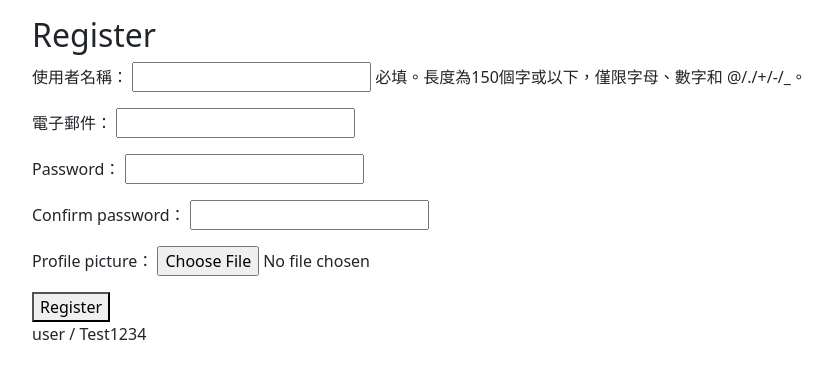
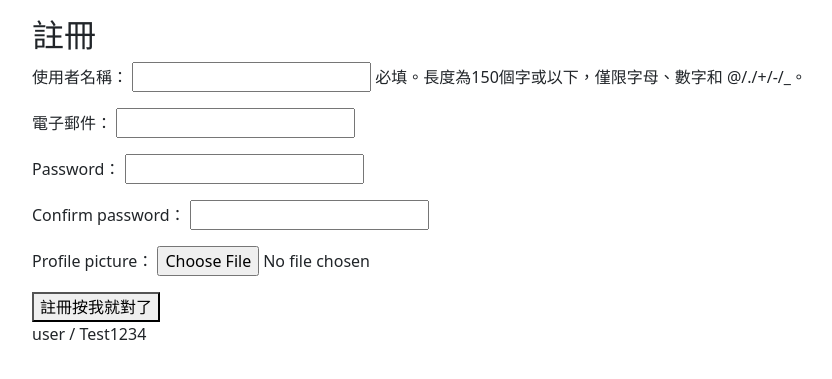
Before and after one commit to leonjyentub/expert-chainsaw, a Django app: page /accounts/register/ in a window 1280 px wide. Shown: the part 56-435 px from the top of the page, without its empty margins (50-882 px from the left). Run offline with Django 5.2, Linux system fonts and the light colour scheme.

Commit message:
Translate registration form labels and messages to Chinese for better user experience

```diff
--- a/accounts/forms.py
+++ b/accounts/forms.py
@@ -13,7 +13,7 @@ class UserRegisterForm(forms.ModelForm):
     def clean_password2(self):
         cd = self.cleaned_data
         if cd['password'] != cd['password2']:
-            raise forms.ValidationError('Passwords don\'t match.')
+            raise forms.ValidationError('密碼不一樣，驗證失敗了啦')
         return cd['password2']
 
 class ProfileUpdateForm(forms.ModelForm):
--- a/catalog/admin.py
+++ b/catalog/admin.py
@@ -9,6 +9,8 @@ class BookAdmin(admin.ModelAdmin):
     search_fields = ('title', 'author', 'isbn')
     list_filter = ('published_date',)
 
+#admin.site.register(Book, BookAdmin)
+
 @admin.register(BorrowRecord)
 class BorrowRecordAdmin(admin.ModelAdmin):
     list_display = ('user', 'book', 'borrow_date', 'return_date')
--- a/templates/accounts/register.html
+++ b/templates/accounts/register.html
@@ -1,11 +1,11 @@
 {% extends "base.html" %}
 
 {% block content %}
-  <h2>Register</h2>
+  <h2>註冊</h2>
   <form method="post" enctype="multipart/form-data">
     {% csrf_token %}
     {{ user_form.as_p }}
     {{ profile_form.as_p }}
-    <button type="submit">Register</button>
+    <button type="submit">註冊按我就對了</button>
   </form>
 {% endblock %}
```
Also changed, not shown: db.sqlite3, media/profile_pics/Dog_Breeds.jpg (added), media/profile_pics/Dog_Breeds_OjD4Yce.jpg (added).
